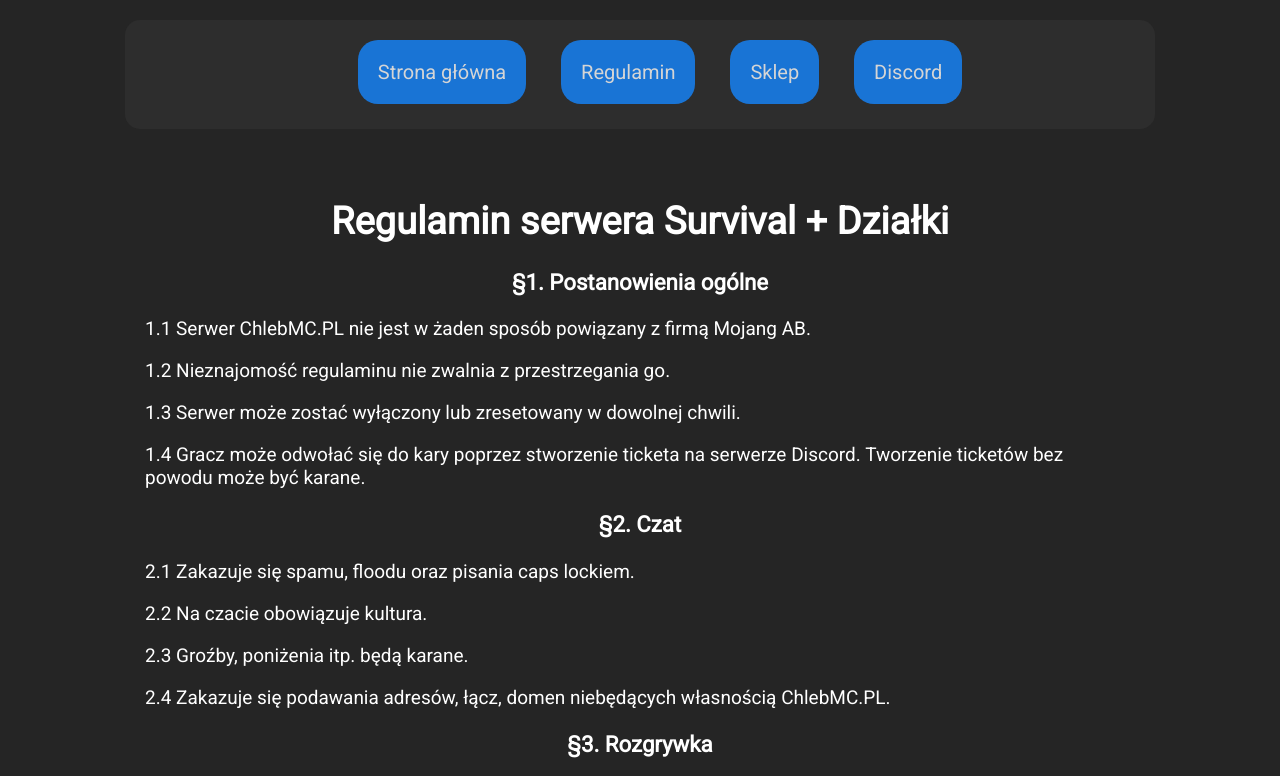
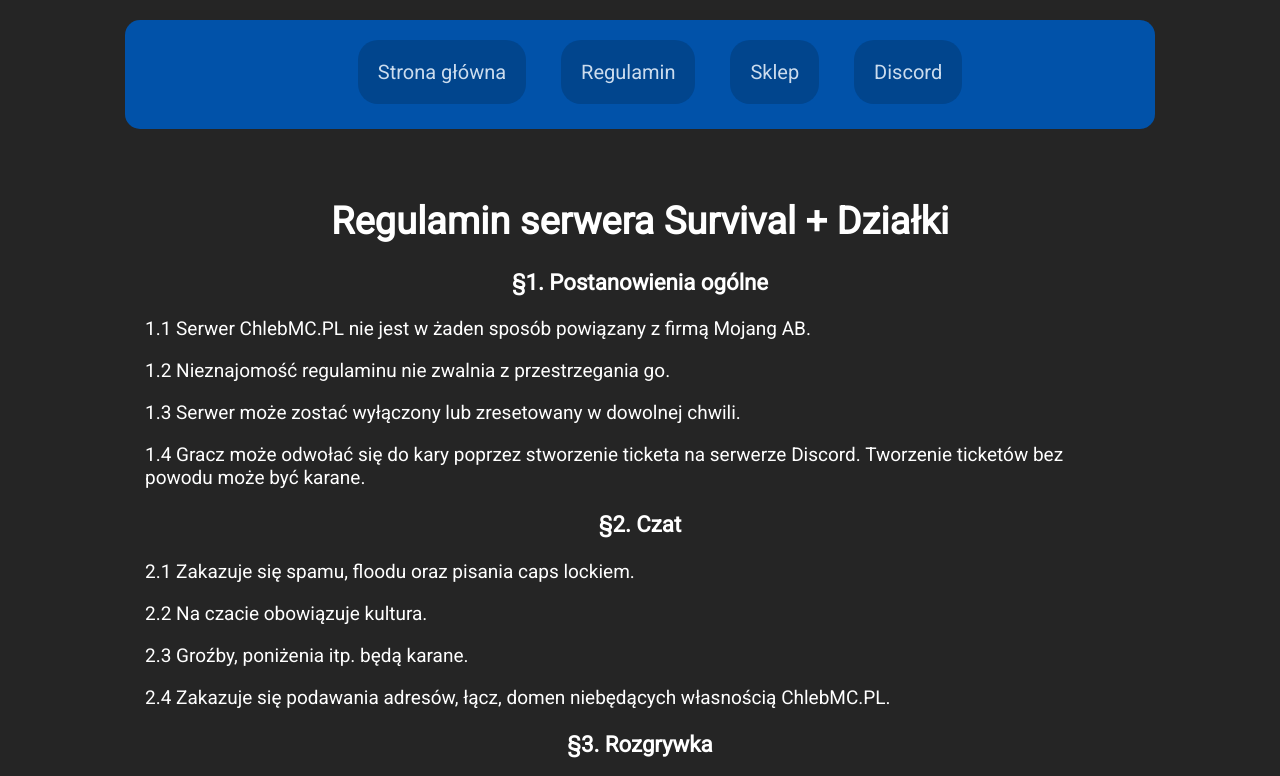
Before and after one commit to xChlebek/chlebmc-website, a plain HTML site: page regulamin/index.html in a window 1280 px wide. Shown: the top 776 px of the page. Drawn offline with nearby package versions, Linux system fonts and the light colour scheme; no server answers; files whose address does not match are found by name.

Commit message:
trying to fix navbar XD

```diff
--- a/regulamin/style.css
+++ b/regulamin/style.css
@@ -15,7 +15,7 @@ body {
     display: block;
     text-align: center;
     text-decoration: none;
-    background-color: #1586ff;
+    background-color: #014287;
     opacity: 0.8;
     padding: 20px;
     border-radius: 20px;
@@ -34,7 +34,7 @@ body {
     width: 990px;
     margin-left: auto;
     margin-right: auto;
-    background-color: #2d2d2d;
+    background-color: #0152a9;
     list-style-type: none;
     border-radius: 15px;
     position: sticky;
--- a/style.css
+++ b/style.css
@@ -3,19 +3,22 @@ body {
     color: #ffffff;
     font-size: 20px;
     font-family: "Roboto", sans-serif;
-    /*width: 990px; */
+    /* width: 990px; */
     height: 100%;
     margin-left: auto;
     margin-right: auto;
     box-sizing: border-box;
     position: relative;
+    background-size: auto;
+    background-repeat: no-repeat;
+    background-blend-mode: screen;
   }
 
   .przycisk {
     display: block;
     text-align: center;
     text-decoration: none;
-    background-color: #1586ff;
+    background-color: #014287;
     opacity: 0.8;
     padding: 20px;
     border-radius: 20px;
@@ -31,10 +34,10 @@ body {
   }
 
   #nawigacja {
-    width: 990px;
+    width: 100%;
     margin-left: auto;
     margin-right: auto;
-    background-color: #2d2d2d;
+    background-color: #0152a9;
     list-style-type: none;
     border-radius: 15px;
     position: sticky;
```
Also changed, not shown: index.html (+5 -19 lines).
